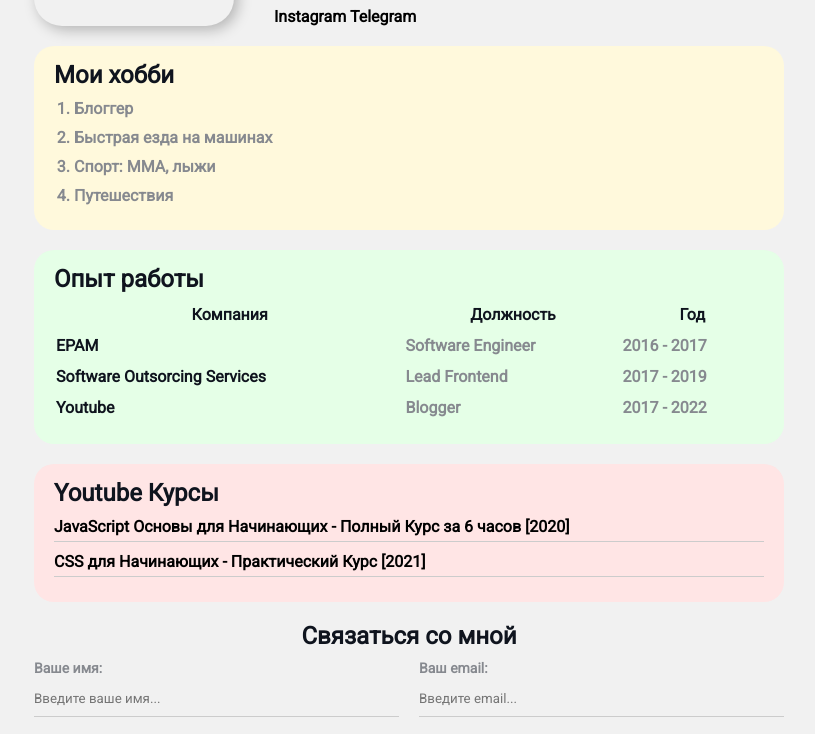
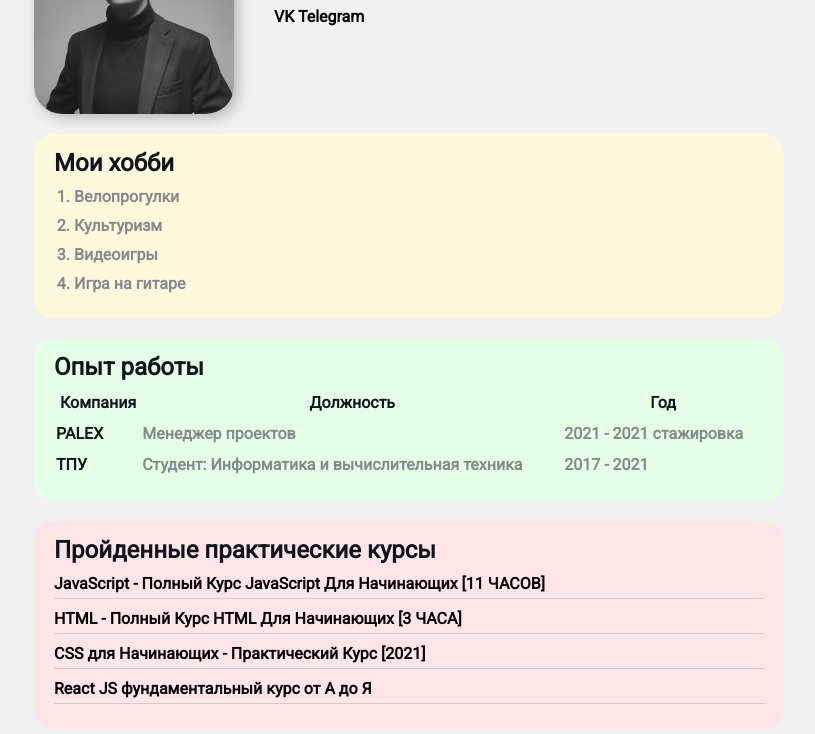
Before and after one commit to DAHN228/css, a plain HTML site: page index.html in a window 1280 px wide. Shown: the part 128-862 px from the top of the page, without its empty margins (231-1046 px from the left). Drawn offline with Linux system fonts and the light colour scheme.

Commit message:
Add files via upload

```diff
--- a/index.html
+++ b/index.html
@@ -2,25 +2,25 @@
 <html>
   <head>
     <meta charset="UTF-8" />
-    <title>Vladilen CV</title>
+    <title>Danila CV</title>
     <link rel="stylesheet" href="styles.css" />
   </head>
   <body>
     <div class="container">
       <div class="info">
-        <img class="avatar" src="avatar.jpeg" width="200" alt="тут моя фотка" />
+        <img class="avatar" src="./myPhoto.jpg" width="200" alt="тут моя фотка" />
         <div class="info-text">
-          <h1>Владилен Минин</h1>
+          <h1>Данила Ермаков</h1>
           <p>
-            <em>Я основатель одноименного <strong>Youtube канала</strong></em>
+            <em>Я выпусник <strong>Томского Политеха</strong></em>
           </p>
           <p>Я люблю путешестовать, заниматься спортом и программировать</p>
           <h4>Мои социальные сети</h4>
 
-          <a href="https://instagram.com/vladilen.minin" target="_blank"
-            >Instagram</a
+          <a href="https://vk.com/dahn99" target="_blank"
+            >VK</a
           >
-          <a target="_blank" href="https://t.me/js_by_vladilen">Telegram</a>
+          <a target="_blank" href="https://t.me/mccock2000">Telegram</a>
         </div>
 
       </div>
@@ -28,10 +28,10 @@
       <div class="card bg-yellow">
         <h2>Мои хобби</h2>
         <ol class="list">
-          <li>Блоггер</li>
-          <li>Быстрая езда на машинах</li>
-          <li>Спорт: ММА, лыжи</li>
-          <li>Путешествия</li>
+          <li>Велопрогулки</li>
+          <li>Культуризм</li>
+          <li>Видеоигры</li>
+          <li>Игра на гитаре</li>
         </ol>
       </div>
 
@@ -44,35 +44,39 @@
             <th>Год</th>
           </tr>
           <tr>
-            <td>EPAM</td>
-            <td>Software Engineer</td>
-            <td>2016 - 2017</td>
+            <td>PALEX</td>
+            <td>Менеджер проектов</td>
+            <td>2021 - 2021 стажировка</td>
           </tr>
           <tr>
-            <td>Software Outsorcing Services</td>
-            <td>Lead Frontend</td>
-            <td>2017 - 2019</td>
-          </tr>
-          <tr>
-            <td>Youtube</td>
-            <td>Blogger</td>
-            <td>2017 - 2022</td>
+            <td>ТПУ</td>
+            <td>Студент: Информатика и вычислительная техника</td>
+            <td>2017 - 2021</td>
           </tr>
         </table>
       </div>
 
       <div class="card bg-red">
-        <h2>Youtube Курсы</h2>
+        <h2>Пройденные практические курсы</h2>
         <ul class="link-list">
           <li>
-            <a href="https://www.youtube.com/watch?v=Bluxbh9CaQ0"
-              >JavaScript Основы для Начинающих - Полный Курс за 6 часов
-              [2020]</a
+            <a href="https://www.youtube.com/watch?v=CxgOKJh4zWE"
+              >JavaScript - Полный Курс JavaScript Для Начинающих [11 ЧАСОВ]</a
+            >
+          </li>
+          <li>
+            <a href="https://www.youtube.com/watch?v=W4MIiV4nZDY"
+              >HTML - Полный Курс HTML Для Начинающих [3 ЧАСА]</a
             >
           </li>
           <li>
             <a href="https://www.youtube.com/watch?v=SpCUuyZZTp8&t=3245s"
               >CSS для Начинающих - Практический Курс [2021]</a
+            >
+          </li>
+          <li>
+            <a href="https://www.youtube.com/watch?v=GNrdg3PzpJQ&t=5319s"
+              >React JS фундаментальный курс от А до Я</a
             >
           </li>
         </ul>
```
Also changed, not shown: myPhoto.jpg (added), 1 other file.
